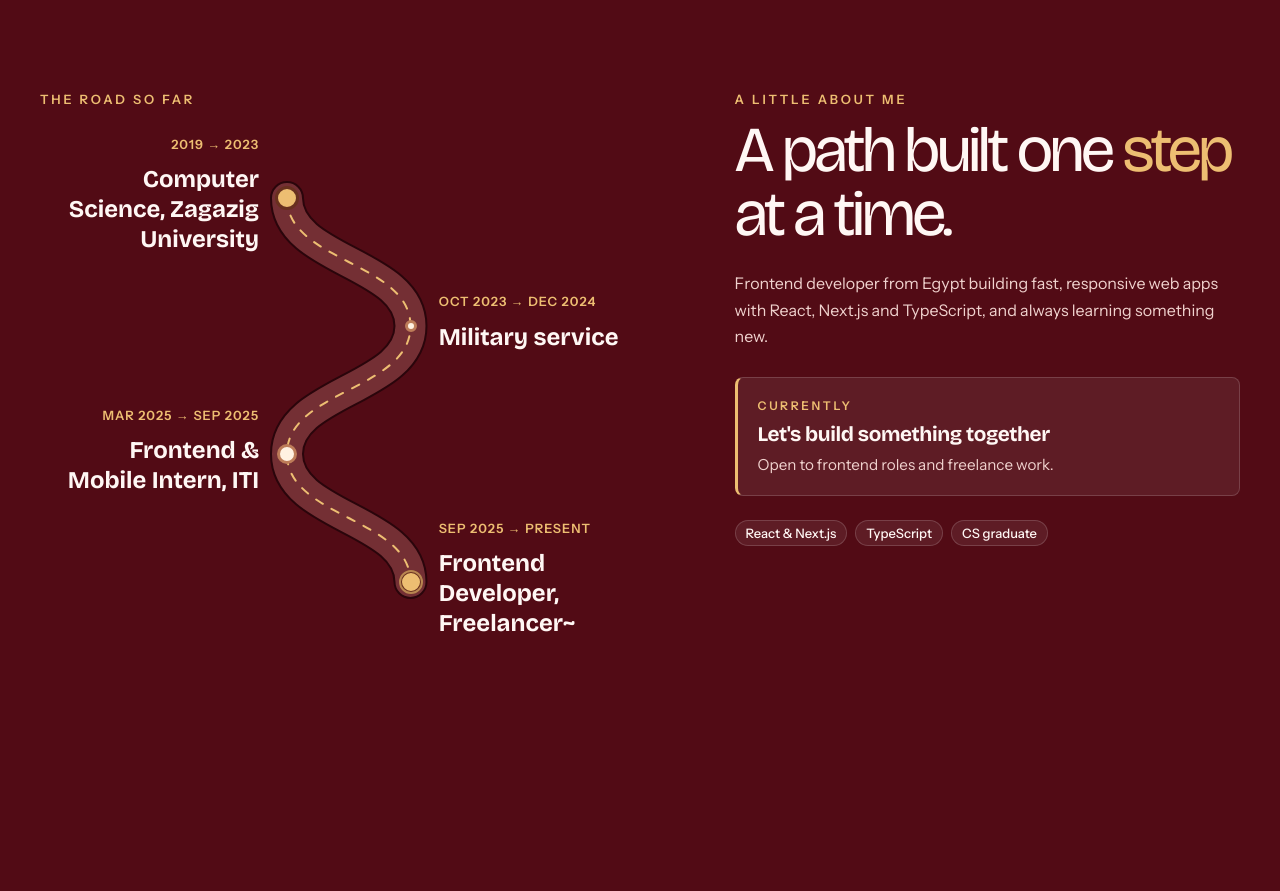
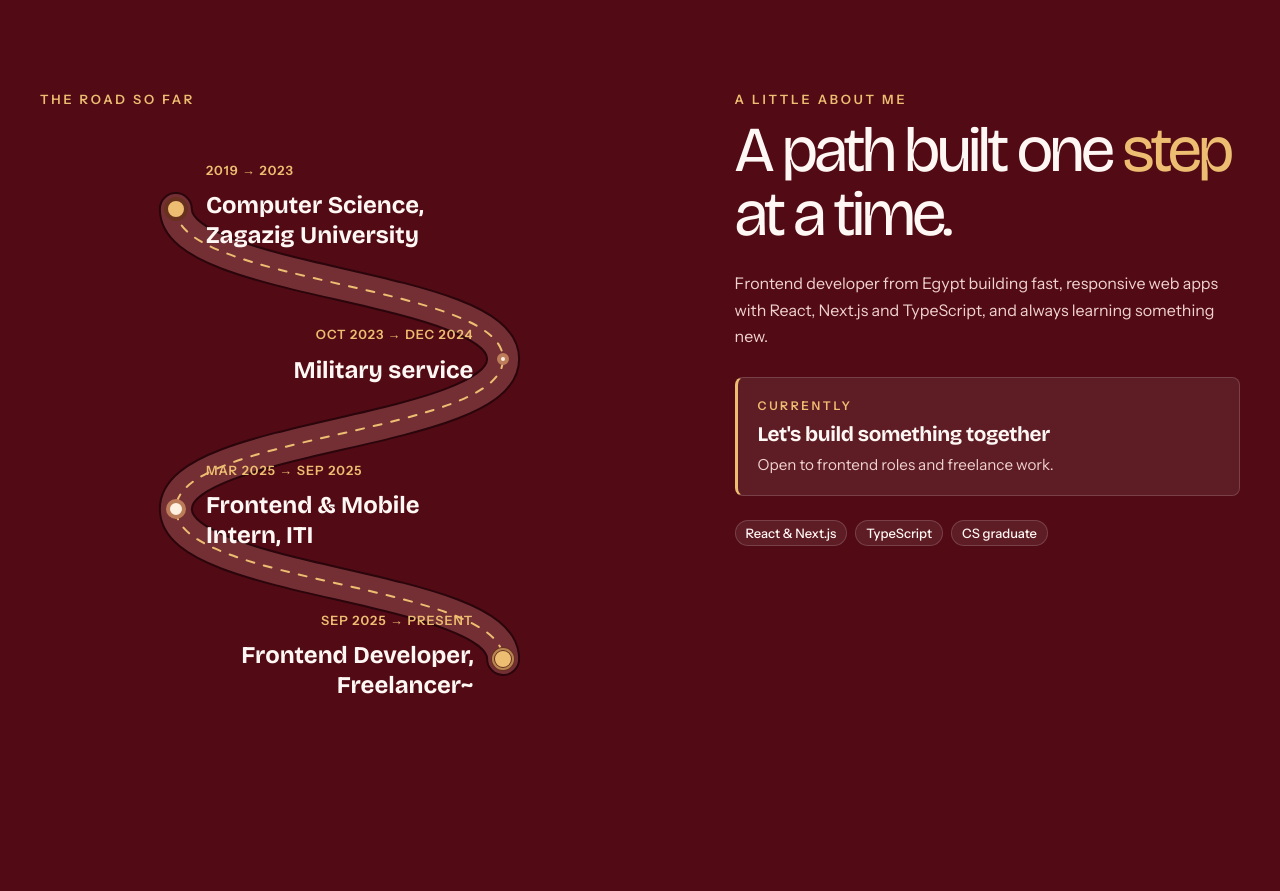
Before and after one commit to AmirMostafa-eng/Amir-Mostafa-Portfolio, a Next.js app: page / in a window 1280 px wide. Shown: the part 1380-2271 px from the top of the page. Built offline with nearby package versions, Linux system fonts and the light colour scheme.

Commit message:
Road: mockup S-curve dot positions, inside labels, taller rows

```diff
--- a/app/globals.css
+++ b/app/globals.css
@@ -332,17 +332,17 @@ img { display: block; max-width: 100%; }
 .timeline-road path.timeline-road-bed { stroke: var(--deep); stroke-width: 34; stroke-dasharray: none; }
 .timeline-road path.timeline-road-mid { stroke: #BD5B5F; stroke-width: 30; stroke-dasharray: none; opacity: .5; }
 .timeline-list { position: relative; z-index: 1; margin: 0; padding: 0 0 8px; list-style: none; }
-.timeline-event { position: relative; height: var(--timeline-row-height); --timeline-x: 40%; }
-.timeline-event--right { --timeline-x: 60%; }
+.timeline-event { position: relative; height: var(--timeline-row-height); --timeline-x: 22%; }
+.timeline-event--right { --timeline-x: 75%; }
 .timeline-event--open { z-index: 3; }
-.timeline-dot { position: absolute; z-index: 2; top: 50%; left: var(--timeline-x); display: grid; width: 20px; height: 20px; place-items: center; padding: 0; transform: translate(-50%, -50%); border: 3px solid #BD7C59; border-radius: 50%; background: #FFF1E2; cursor: pointer; }
+.timeline-dot { position: absolute; z-index: 2; top: 50%; left: var(--timeline-x); display: grid; width: 20px; height: 20px; place-items: center; padding: 0; transform: translate(-50%, -50%); border: 4px solid #BD7C59; border-radius: 50%; background: #FFF1E2; cursor: pointer; }
 .timeline-dot--small { width: 12px; height: 12px; }
 .timeline-event:first-child .timeline-dot, .timeline-dot--current { width: 24px; height: 24px; border-color: #68301F; background: var(--amber); }
 .timeline-dot--current::before { position: absolute; inset: -3px; border: 2px solid var(--amber); border-radius: 50%; content: ""; animation: timeline-pulse 2s ease-in-out infinite; }
 .timeline-dot-core { display: none; }
-.timeline-label { position: absolute; top: 50%; width: calc(40% - 40px); transform: translateY(-50%); }
-.timeline-event--left .timeline-label { right: calc(60% + 28px); text-align: right; }
-.timeline-event--right .timeline-label { left: calc(60% + 28px); text-align: left; }
+.timeline-label { position: absolute; top: 50%; width: calc(45% - 40px); transform: translateY(-50%); }
+.timeline-event--left .timeline-label { left: calc(22% + 30px); text-align: left; }
+.timeline-event--right .timeline-label { right: calc(25% + 30px); text-align: right; }
 .timeline-title { min-height: 44px; display: inline-flex; max-width: 100%; align-items: center; justify-content: inherit; padding: .35rem 0; border: 0; background: transparent; color: var(--text); font-family: var(--font-display), sans-serif; font-size: clamp(1.05rem, 2vw, 1.5rem); font-weight: 700; line-height: 1.25; text-align: inherit; cursor: pointer; }
 .timeline-title:hover, .timeline-title:focus-visible, .timeline-event:has(.timeline-dot:hover) .timeline-title { color: var(--link); }
 .timeline-title:focus-visible, .timeline-dot:focus-visible { outline: 2px solid var(--link); outline-offset: 2px; }
--- a/lib/timelineLayout.ts
+++ b/lib/timelineLayout.ts
@@ -1,3 +1,3 @@
 export const ZIGZAG_MIN_WIDTH = 520;
 // Keep rows at or above 110px so labels and dates retain enough room.
-export const ROW_HEIGHT = 128;
+export const ROW_HEIGHT = 150;
```
